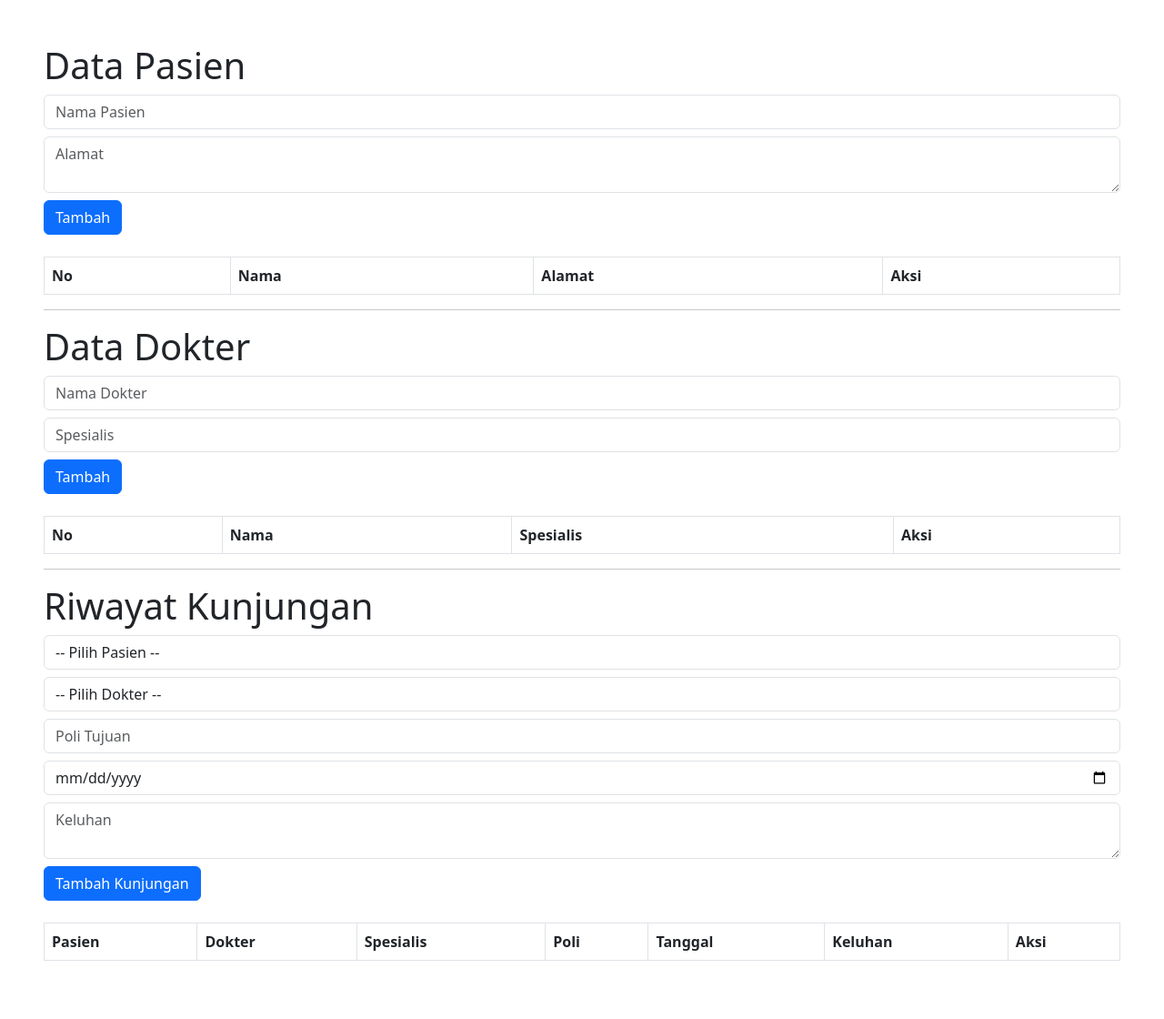
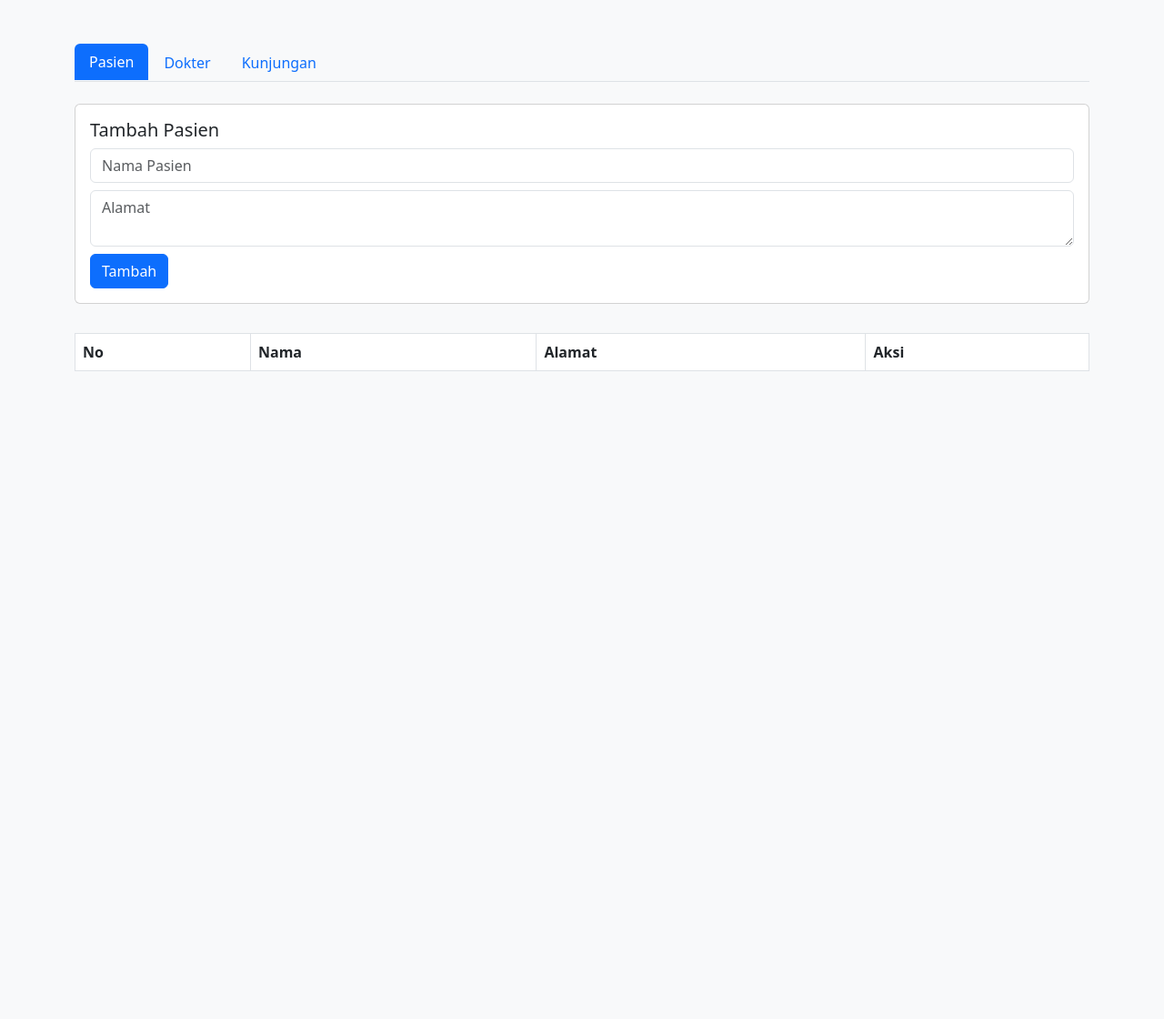
Before and after one commit to rahmatajiilham/simrs, a PHP site: page / in a window 1280 px wide. Shown: the whole page at 91% size. After the commit the page ends 408 px from the top, so only its background shows below. Run offline with PHP 8.4, Linux system fonts and the light colour scheme; lists and menus that the app fills with data are empty.

Commit message:
first commit

```diff
--- a/public/index.php
+++ b/public/index.php
@@ -12,65 +12,19 @@ if (!isset($_SESSION['db'])) {
 
 // --- Class Models ---
 class Pasien {
-    function getAll() {
-        return $_SESSION['db']['pasien'];
-    }
-    function getById($id) {
-        foreach ($_SESSION['db']['pasien'] as $p) {
-            if ($p['id'] == $id) return $p;
-        }
-        return null;
-    }
-    function create($nama, $alamat) {
-        $_SESSION['db']['pasien'][] = [
-            'id' => uniqid(),
-            'nama' => htmlspecialchars($nama),
-            'alamat' => htmlspecialchars($alamat),
-        ];
-    }
-    function update($id, $nama, $alamat) {
-        foreach ($_SESSION['db']['pasien'] as &$p) {
-            if ($p['id'] == $id) {
-                $p['nama'] = htmlspecialchars($nama);
-                $p['alamat'] = htmlspecialchars($alamat);
-                break;
-            }
-        }
-    }
-    function delete($id) {
-        $_SESSION['db']['pasien'] = array_filter($_SESSION['db']['pasien'], fn($p) => $p['id'] != $id);
-    }
+    function getAll() { return $_SESSION['db']['pasien']; }
+    function getById($id) { foreach ($_SESSION['db']['pasien'] as $p) { if ($p['id'] == $id) return $p; } return null; }
+    function create($nama, $alamat) { $_SESSION['db']['pasien'][] = ['id' => uniqid(), 'nama' => htmlspecialchars($nama), 'alamat' => htmlspecialchars($alamat)]; }
+    function update($id, $nama, $alamat) { foreach ($_SESSION['db']['pasien'] as &$p) { if ($p['id'] == $id) { $p['nama'] = htmlspecialchars($nama); $p['alamat'] = htmlspecialchars($alamat); break; } } }
+    function delete($id) { $_SESSION['db']['pasien'] = array_filter($_SESSION['db']['pasien'], fn($p) => $p['id'] != $id); }
 }
 
 class Dokter {
-    function getAll() {
-        return $_SESSION['db']['dokter'];
-    }
-    function getById($id) {
-        foreach ($_SESSION['db']['dokter'] as $d) {
-            if ($d['id'] == $id) return $d;
-        }
-        return null;
-    }
-    function create($nama, $spesialis) {
-        $_SESSION['db']['dokter'][] = [
-            'id' => uniqid(),
-            'nama' => htmlspecialchars($nama),
-            'spesialis' => htmlspecialchars($spesialis),
-        ];
-    }
-    function update($id, $nama, $spesialis) {
-        foreach ($_SESSION['db']['dokter'] as &$d) {
-            if ($d['id'] == $id) {
-                $d['nama'] = htmlspecialchars($nama);
-                $d['spesialis'] = htmlspecialchars($spesialis);
-                break;
-            }
-        }
-    }
-    function delete($id) {
-        $_SESSION['db']['dokter'] = array_filter($_SESSION['db']['dokter'], fn($d) => $d['id'] != $id);
-    }
+    function getAll() { return $_SESSION['db']['dokter']; }
+    function getById($id) { foreach ($_SESSION['db']['dokter'] as $d) { if ($d['id'] == $id) return $d; } return null; }
+    function create($nama, $spesialis) { $_SESSION['db']['dokter'][] = ['id' => uniqid(), 'nama' => htmlspecialchars($nama), 'spesialis' => htmlspecialchars($spesialis)]; }
+    function update($id, $nama, $spesialis) { foreach ($_SESSION['db']['dokter'] as &$d) { if ($d['id'] == $id) { $d['nama'] = htmlspecialchars($nama); $d['spesialis'] = htmlspecialchars($spesialis); break; } } }
+    function delete($id) { $_SESSION['db']['dokter'] = array_filter($_SESSION['db']['dokter'], fn($d) => $d['id'] != $id); }
 }
 
 class Kunjungan {
@@ -94,18 +48,9 @@ class Kunjungan {
         return $list;
     }
     function create($id_pasien, $id_dokter, $poli, $tanggal, $keluhan) {
-        $_SESSION['db']['kunjungan'][] = [
-            'id' => uniqid(),
-            'id_pasien' => $id_pasien,
-            'id_dokter' => $id_dokter,
-            'poli' => htmlspecialchars($poli),
-            'tanggal' => $tanggal,
-            'keluhan' => htmlspecialchars($keluhan),
-        ];
+        $_SESSION['db']['kunjungan'][] = ['id' => uniqid(), 'id_pasien' => $id_pasien, 'id_dokter' => $id_dokter, 'poli' => htmlspecialchars($poli), 'tanggal' => $tanggal, 'keluhan' => htmlspecialchars($keluhan)];
     }
-    function delete($id) {
-        $_SESSION['db']['kunjungan'] = array_filter($_SESSION['db']['kunjungan'], fn($k) => $k['id'] != $id);
-    }
+    function delete($id) { $_SESSION['db']['kunjungan'] = array_filter($_SESSION['db']['kunjungan'], fn($k) => $k['id'] != $id); }
 }
 
 // --- Instansiasi objek ---
@@ -117,64 +62,25 @@ $dataPasien = $pasien->getAll();
 $dataDokter = $dokter->getAll();
 $dataKunjungan = $kunjungan->getAll();
 
-$edit_pasien = null;
-$edit_dokter = null;
-
-if (isset($_GET['edit_pasien'])) {
-    $edit_pasien = $pasien->getById($_GET['edit_pasien']);
-}
-if (isset($_GET['edit_dokter'])) {
-    $edit_dokter = $dokter->getById($_GET['edit_dokter']);
-}
+$edit_pasien = isset($_GET['edit_pasien']) ? $pasien->getById($_GET['edit_pasien']) : null;
+$edit_dokter = isset($_GET['edit_dokter']) ? $dokter->getById($_GET['edit_dokter']) : null;
 
 // --- Proses Tambah/Edit/Hapus ---
 if (isset($_POST['aksi'])) {
     switch ($_POST['aksi']) {
-        case 'tambah_pasien':
-            $pasien->create($_POST['nama'], $_POST['alamat']);
-            $_SESSION['pesan'] = "Pasien ditambahkan.";
-            break;
-        case 'edit_pasien':
-            $pasien->update($_POST['id'], $_POST['nama'], $_POST['alamat']);
-            $_SESSION['pesan'] = "Pasien diperbarui.";
-            break;
-        case 'tambah_dokter':
-            $dokter->create($_POST['nama'], $_POST['spesialis']);
-            $_SESSION['pesan'] = "Dokter ditambahkan.";
-            break;
-        case 'edit_dokter':
-            $dokter->update($_POST['id'], $_POST['nama'], $_POST['spesialis']);
-            $_SESSION['pesan'] = "Dokter diperbarui.";
-            break;
-        case 'tambah_kunjungan':
-            $kunjungan->create($_POST['id_pasien'], $_POST['id_dokter'], $_POST['poli'], $_POST['tanggal'], $_POST['keluhan']);
-            $_SESSION['pesan'] = "Kunjungan ditambahkan.";
-            break;
+        case 'tambah_pasien': $pasien->create($_POST['nama'], $_POST['alamat']); $_SESSION['pesan'] = "Pasien ditambahkan."; break;
+        case 'edit_pasien': $pasien->update($_POST['id'], $_POST['nama'], $_POST['alamat']); $_SESSION['pesan'] = "Pasien diperbarui."; break;
+        case 'tambah_dokter': $dokter->create($_POST['nama'], $_POST['spesialis']); $_SESSION['pesan'] = "Dokter ditambahkan."; break;
+        case 'edit_dokter': $dokter->update($_POST['id'], $_POST['nama'], $_POST['spesialis']); $_SESSION['pesan'] = "Dokter diperbarui."; break;
+        case 'tambah_kunjungan': $kunjungan->create($_POST['id_pasien'], $_POST['id_dokter'], $_POST['poli'], $_POST['tanggal'], $_POST['keluhan']); $_SESSION['pesan'] = "Kunjungan ditambahkan."; break;
     }
     header('Location: ?');
     exit;
 }
 
-if (isset($_GET['hapus_pasien'])) {
-    $pasien->delete($_GET['hapus_pasien']);
-    $_SESSION['pesan'] = "Pasien dihapus.";
-    header('Location: ?');
-    exit;
-}
-
-if (isset($_GET['hapus_dokter'])) {
-    $dokter->delete($_GET['hapus_dokter']);
-    $_SESSION['pesan'] = "Dokter dihapus.";
-    header('Location: ?');
-    exit;
-}
-
-if (isset($_GET['hapus_kunjungan'])) {
-    $kunjungan->delete($_GET['hapus_kunjungan']);
-    $_SESSION['pesan'] = "Kunjungan dihapus.";
-    header('Location: ?');
-    exit;
-}
+if (isset($_GET['hapus_pasien'])) { $pasien->delete($_GET['hapus_pasien']); $_SESSION['pesan'] = "Pasien dihapus."; header('Location: ?'); exit; }
+if (isset($_GET['hapus_dokter'])) { $dokter->delete($_GET['hapus_dokter']); $_SESSION['pesan'] = "Dokter dihapus."; header('Location: ?'); exit; }
+if (isset($_GET['hapus_kunjungan'])) { $kunjungan->delete($_GET['hapus_kunjungan']); $_SESSION['pesan'] = "Kunjungan dihapus."; header('Location: ?'); exit; }
 ?>
 
 <!DOCTYPE html>
@@ -183,19 +89,45 @@ if (isset($_GET['hapus_kunjungan'])) {
     <meta charset="UTF-8">
     <title>SIMRS Sederhana</title>
     <link href="https://cdn.jsdelivr.net/npm/bootstrap@5.3.0/dist/css/bootstrap.min.css" rel="stylesheet">
+    <style>
+        body { background-color: #f8f9fa; }
+        .card { margin-bottom: 2rem; }
+        .table-hover tbody tr:hover { background-color: #e9ecef; }
+        .nav-tabs .nav-link.active { background-color: #0d6efd; color: white; border: none; }
+        .btn { transition: all 0.3s ease; }
+        .btn:hover { transform: scale(1.05); }
+    </style>
 </head>
 <body class="p-5">
+<div class="container">
+
 <?php if (isset($_SESSION['pesan'])): ?>
 <div class="alert alert-success"><?= $_SESSION['pesan']; unset($_SESSION['pesan']); ?></div>
 <?php endif; ?>
 
-<!-- Pasien -->
-<h1>Data Pasien</h1>
-<form method="POST" class="mb-4">
+<!-- Nav Tabs -->
+<ul class="nav nav-tabs mb-4" id="myTab" role="tablist">
+  <li class="nav-item" role="presentation">
+    <button class="nav-link active" id="pasien-tab" data-bs-toggle="tab" data-bs-target="#pasien" type="button" role="tab">Pasien</button>
+  </li>
+  <li class="nav-item" role="presentation">
+    <button class="nav-link" id="dokter-tab" data-bs-toggle="tab" data-bs-target="#dokter" type="button" role="tab">Dokter</button>
+  </li>
+  <li class="nav-item" role="presentation">
+    <button class="nav-link" id="kunjungan-tab" data-bs-toggle="tab" data-bs-target="#kunjungan" type="button" role="tab">Kunjungan</button>
+  </li>
+</ul>
+
+<div class="tab-content" id="myTabContent">
+
+  <!-- Tab Pasien -->
+  <div class="tab-pane fade show active" id="pasien" role="tabpanel">
+    <div class="card">
+        <div class="card-body">
+            <h5 class="card-title"><?= $edit_pasien ? 'Edit Pasien' : 'Tambah Pasien' ?></h5>
+            <form method="POST">
                 <input type="hidden" name="aksi" value="<?= $edit_pasien ? 'edit_pasien' : 'tambah_pasien' ?>">
-    <?php if ($edit_pasien): ?>
-        <input type="hidden" name="id" value="<?= $edit_pasien['id'] ?>">
-    <?php endif; ?>
+                <?php if ($edit_pasien): ?><input type="hidden" name="id" value="<?= $edit_pasien['id'] ?>"><?php endif; ?>
                 <div class="mb-2">
                     <input type="text" name="nama" class="form-control" placeholder="Nama Pasien" value="<?= htmlspecialchars($edit_pasien['nama'] ?? '') ?>" required>
                 </div>
@@ -209,8 +141,10 @@ if (isset($_GET['hapus_kunjungan'])) {
                     <a href="?" class="btn btn-secondary">Batal</a>
                 <?php endif; ?>
             </form>
+        </div>
+    </div>
 
-<table class="table table-bordered">
+    <table class="table table-bordered table-hover">
       <thead><tr><th>No</th><th>Nama</th><th>Alamat</th><th>Aksi</th></tr></thead>
       <tbody>
         <?php foreach ($dataPasien as $i => $p): ?>
@@ -226,16 +160,16 @@ if (isset($_GET['hapus_kunjungan'])) {
         <?php endforeach; ?>
       </tbody>
     </table>
+  </div>
 
-<hr>
-
-<!-- Dokter -->
-<h1>Data Dokter</h1>
-<form method="POST" class="mb-4">
+  <!-- Tab Dokter -->
+  <div class="tab-pane fade" id="dokter" role="tabpanel">
+    <div class="card">
+        <div class="card-body">
+            <h5 class="card-title"><?= $edit_dokter ? 'Edit Dokter' : 'Tambah Dokter' ?></h5>
+            <form method="POST">
                 <input type="hidden" name="aksi" value="<?= $edit_dokter ? 'edit_dokter' : 'tambah_dokter' ?>">
-    <?php if ($edit_dokter): ?>
-        <input type="hidden" name="id" value="<?= $edit_dokter['id'] ?>">
-    <?php endif; ?>
+                <?php if ($edit_dokter): ?><input type="hidden" name="id" value="<?= $edit_dokter['id'] ?>"><?php endif; ?>
                 <div class="mb-2">
                     <input type="text" name="nama" class="form-control" placeholder="Nama Dokter" value="<?= htmlspecialchars($edit_dokter['nama'] ?? '') ?>" required>
                 </div>
@@ -249,8 +183,10 @@ if (isset($_GET['hapus_kunjungan'])) {
                     <a href="?" class="btn btn-secondary">Batal</a>
                 <?php endif; ?>
             </form>
+        </div>
+    </div>
 
-<table class="table table-bordered">
+    <table class="table table-bordered table-hover">
       <thead><tr><th>No</th><th>Nama</th><th>Spesialis</th><th>Aksi</th></tr></thead>
       <tbody>
         <?php foreach ($dataDokter as $i => $d): ?>
@@ -266,12 +202,14 @@ if (isset($_GET['hapus_kunjungan'])) {
         <?php endforeach; ?>
       </tbody>
     </table>
+  </div>
 
-<hr>
-
-<!-- Kunjungan -->
-<h1>Riwayat Kunjungan</h1>
-<form method="POST" class="mb-4">
+  <!-- Tab Kunjungan -->
+  <div class="tab-pane fade" id="kunjungan" role="tabpanel">
+    <div class="card">
+        <div class="card-body">
+            <h5 class="card-title">Tambah Kunjungan</h5>
+            <form method="POST">
                 <input type="hidden" name="aksi" value="tambah_kunjungan">
                 <div class="mb-2">
                     <select name="id_pasien" class="form-control" required>
@@ -300,8 +238,10 @@ if (isset($_GET['hapus_kunjungan'])) {
                 </div>
                 <button type="submit" class="btn btn-primary">Tambah Kunjungan</button>
             </form>
+        </div>
+    </div>
 
-<table class="table table-bordered">
+    <table class="table table-bordered table-hover">
       <thead><tr><th>Pasien</th><th>Dokter</th><th>Spesialis</th><th>Poli</th><th>Tanggal</th><th>Keluhan</th><th>Aksi</th></tr></thead>
       <tbody>
         <?php foreach ($dataKunjungan as $k): ?>
@@ -319,6 +259,11 @@ if (isset($_GET['hapus_kunjungan'])) {
         <?php endforeach; ?>
       </tbody>
     </table>
+  </div>
 
+</div>
+
+</div>
+<script src="https://cdn.jsdelivr.net/npm/bootstrap@5.3.0/dist/js/bootstrap.bundle.min.js"></script>
 </body>
 </html>
```
Also changed, not shown: app/pasien.php (+18 -9 lines), sql/database.sql (+32 -16 lines). Lines whose indentation alone changed are shown as unchanged.
